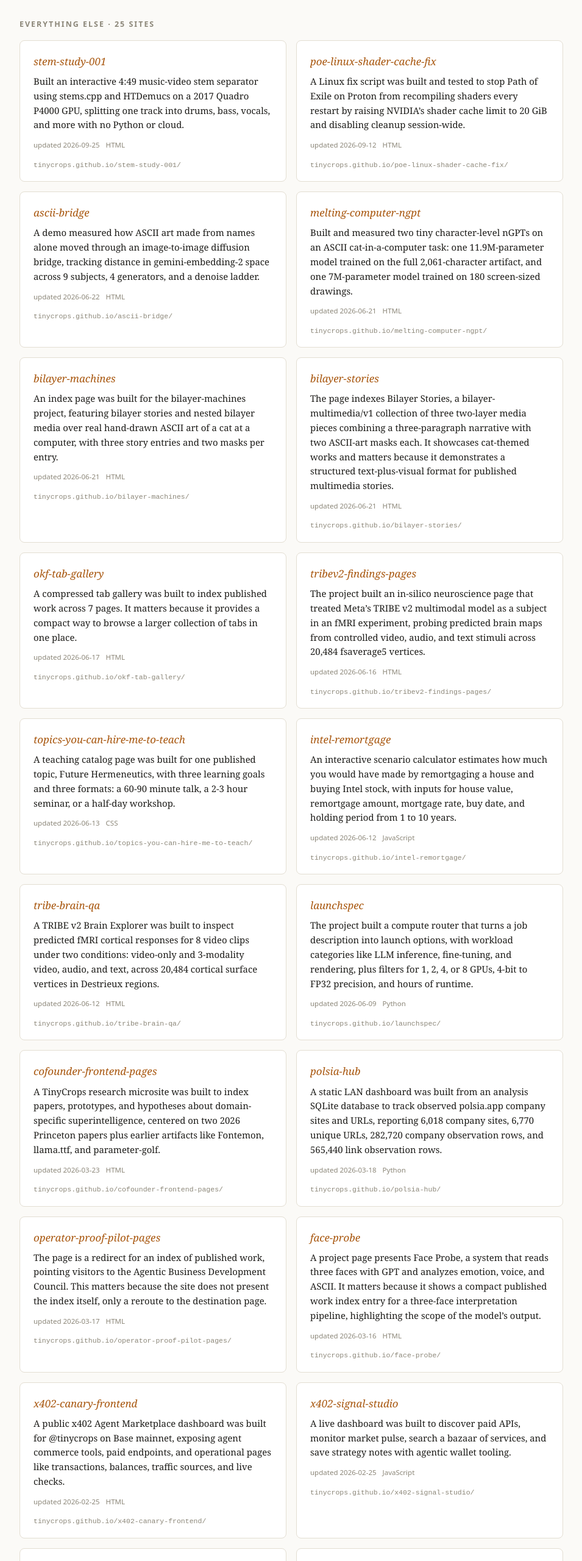
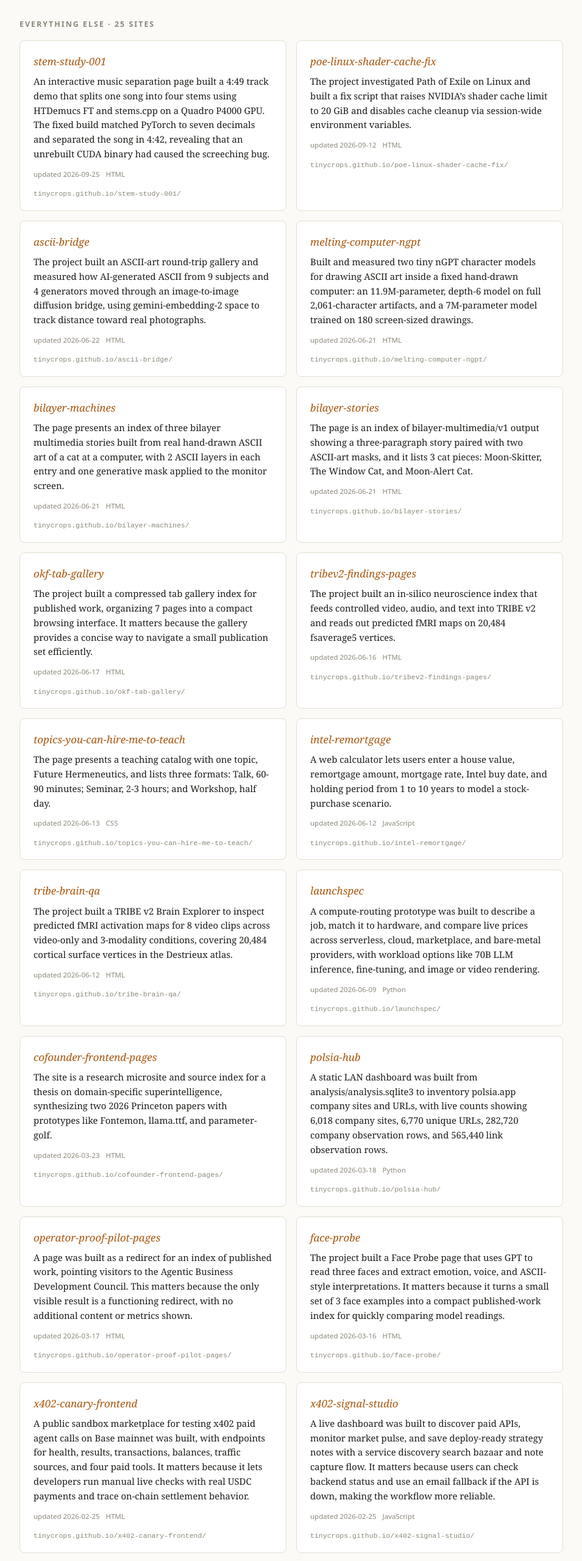
Before and after one commit to tinycrops/tinycrops-index, a plain HTML site: page frontend/index.html in a window 1280 px wide. Shown: the part 2140-4700 px from the top of the page at 61% size, without its empty margins (162-1117 px from the left). Drawn offline with Linux system fonts and the light colour scheme.

Commit message:
chore: regenerate index 2026-11-18

```diff
--- a/frontend/index.html
+++ b/frontend/index.html
@@ -143,155 +143,155 @@
 <div class="grid">
     <article class="card">
       <h3><a href="https://tinycrops.github.io/stem-study-001/" target="_blank" rel="noopener noreferrer">stem-study-001</a></h3>
-      <p>Built an interactive 4:49 music-video stem separator using stems.cpp and HTDemucs on a 2017 Quadro P4000 GPU, splitting one track into drums, bass, vocals, and more with no Python or cloud.</p>
+      <p>An interactive music separation page built a 4:49 track demo that splits one song into four stems using HTDemucs FT and stems.cpp on a Quadro P4000 GPU. The fixed build matched PyTorch to seven decimals and separated the song in 4:42, revealing that an unrebuilt CUDA binary had caused the screeching bug.</p>
       <div class="meta"><span>updated 2026-09-25</span><span>HTML</span></div>
       <a class="src" href="https://tinycrops.github.io/stem-study-001/" target="_blank" rel="noopener noreferrer">tinycrops.github.io/stem-study-001/</a>
     </article>
     <article class="card">
       <h3><a href="https://tinycrops.github.io/poe-linux-shader-cache-fix/" target="_blank" rel="noopener noreferrer">poe-linux-shader-cache-fix</a></h3>
-      <p>A Linux fix script was built and tested to stop Path of Exile on Proton from recompiling shaders every restart by raising NVIDIA’s shader cache limit to 20 GiB and disabling cleanup session-wide.</p>
+      <p>The project investigated Path of Exile on Linux and built a fix script that raises NVIDIA’s shader cache limit to 20 GiB and disables cache cleanup via session-wide environment variables.</p>
       <div class="meta"><span>updated 2026-09-12</span><span>HTML</span></div>
       <a class="src" href="https://tinycrops.github.io/poe-linux-shader-cache-fix/" target="_blank" rel="noopener noreferrer">tinycrops.github.io/poe-linux-shader-cache-fix/</a>
     </article>
     <article class="card">
       <h3><a href="https://tinycrops.github.io/ascii-bridge/" target="_blank" rel="noopener noreferrer">ascii-bridge</a></h3>
-      <p>A demo measured how ASCII art made from names alone moved through an image-to-image diffusion bridge, tracking distance in gemini-embedding-2 space across 9 subjects, 4 generators, and a denoise ladder.</p>
+      <p>The project built an ASCII-art round-trip gallery and measured how AI-generated ASCII from 9 subjects and 4 generators moved through an image-to-image diffusion bridge, using gemini-embedding-2 space to track distance toward real photographs.</p>
       <div class="meta"><span>updated 2026-06-22</span><span>HTML</span></div>
       <a class="src" href="https://tinycrops.github.io/ascii-bridge/" target="_blank" rel="noopener noreferrer">tinycrops.github.io/ascii-bridge/</a>
     </article>
     <article class="card">
       <h3><a href="https://tinycrops.github.io/melting-computer-ngpt/" target="_blank" rel="noopener noreferrer">melting-computer-ngpt</a></h3>
-      <p>Built and measured two tiny character-level nGPTs on an ASCII cat-in-a-computer task: one 11.9M-parameter model trained on the full 2,061-character artifact, and one 7M-parameter model trained on 180 screen-sized drawings.</p>
+      <p>Built and measured two tiny nGPT character models for drawing ASCII art inside a fixed hand-drawn computer: an 11.9M-parameter, depth-6 model on full 2,061-character artifacts, and a 7M-parameter model trained on 180 screen-sized drawings.</p>
       <div class="meta"><span>updated 2026-06-21</span><span>HTML</span></div>
       <a class="src" href="https://tinycrops.github.io/melting-computer-ngpt/" target="_blank" rel="noopener noreferrer">tinycrops.github.io/melting-computer-ngpt/</a>
     </article>
     <article class="card">
       <h3><a href="https://tinycrops.github.io/bilayer-machines/" target="_blank" rel="noopener noreferrer">bilayer-machines</a></h3>
-      <p>An index page was built for the bilayer-machines project, featuring bilayer stories and nested bilayer media over real hand-drawn ASCII art of a cat at a computer, with three story entries and two masks per entry.</p>
+      <p>The page presents an index of three bilayer multimedia stories built from real hand-drawn ASCII art of a cat at a computer, with 2 ASCII layers in each entry and one generative mask applied to the monitor screen.</p>
       <div class="meta"><span>updated 2026-06-21</span><span>HTML</span></div>
       <a class="src" href="https://tinycrops.github.io/bilayer-machines/" target="_blank" rel="noopener noreferrer">tinycrops.github.io/bilayer-machines/</a>
     </article>
     <article class="card">
       <h3><a href="https://tinycrops.github.io/bilayer-stories/" target="_blank" rel="noopener noreferrer">bilayer-stories</a></h3>
-      <p>The page indexes Bilayer Stories, a bilayer-multimedia/v1 collection of three two-layer media pieces combining a three-paragraph narrative with two ASCII-art masks each. It showcases cat-themed works and matters because it demonstrates a structured text-plus-visual format for published multimedia stories.</p>
+      <p>The page is an index of bilayer-multimedia/v1 output showing a three-paragraph story paired with two ASCII-art masks, and it lists 3 cat pieces: Moon-Skitter, The Window Cat, and Moon-Alert Cat.</p>
       <div class="meta"><span>updated 2026-06-21</span><span>HTML</span></div>
       <a class="src" href="https://tinycrops.github.io/bilayer-stories/" target="_blank" rel="noopener noreferrer">tinycrops.github.io/bilayer-stories/</a>
     </article>
     <article class="card">
       <h3><a href="https://tinycrops.github.io/okf-tab-gallery/" target="_blank" rel="noopener noreferrer">okf-tab-gallery</a></h3>
-      <p>A compressed tab gallery was built to index published work across 7 pages. It matters because it provides a compact way to browse a larger collection of tabs in one place.</p>
+      <p>The project built a compressed tab gallery index for published work, organizing 7 pages into a compact browsing interface. It matters because the gallery provides a concise way to navigate a small publication set efficiently.</p>
       <div class="meta"><span>updated 2026-06-17</span><span>HTML</span></div>
       <a class="src" href="https://tinycrops.github.io/okf-tab-gallery/" target="_blank" rel="noopener noreferrer">tinycrops.github.io/okf-tab-gallery/</a>
     </article>
     <article class="card">
       <h3><a href="https://tinycrops.github.io/tribev2-findings-pages/" target="_blank" rel="noopener noreferrer">tribev2-findings-pages</a></h3>
-      <p>The project built an in-silico neuroscience page that treated Meta’s TRIBE v2 multimodal model as a subject in an fMRI experiment, probing predicted brain maps from controlled video, audio, and text stimuli across 20,484 fsaverage5 vertices.</p>
+      <p>The project built an in-silico neuroscience index that feeds controlled video, audio, and text into TRIBE v2 and reads out predicted fMRI maps on 20,484 fsaverage5 vertices.</p>
       <div class="meta"><span>updated 2026-06-16</span><span>HTML</span></div>
       <a class="src" href="https://tinycrops.github.io/tribev2-findings-pages/" target="_blank" rel="noopener noreferrer">tinycrops.github.io/tribev2-findings-pages/</a>
     </article>
     <article class="card">
       <h3><a href="https://tinycrops.github.io/topics-you-can-hire-me-to-teach/" target="_blank" rel="noopener noreferrer">topics-you-can-hire-me-to-teach</a></h3>
-      <p>A teaching catalog page was built for one published topic, Future Hermeneutics, with three learning goals and three formats: a 60-90 minute talk, a 2-3 hour seminar, or a half-day workshop.</p>
+      <p>The page presents a teaching catalog with one topic, Future Hermeneutics, and lists three formats: Talk, 60-90 minutes; Seminar, 2-3 hours; and Workshop, half day.</p>
       <div class="meta"><span>updated 2026-06-13</span><span>CSS</span></div>
       <a class="src" href="https://tinycrops.github.io/topics-you-can-hire-me-to-teach/" target="_blank" rel="noopener noreferrer">tinycrops.github.io/topics-you-can-hire-me-to-teach/</a>
     </article>
     <article class="card">
       <h3><a href="https://tinycrops.github.io/intel-remortgage/" target="_blank" rel="noopener noreferrer">intel-remortgage</a></h3>
-      <p>An interactive scenario calculator estimates how much you would have made by remortgaging a house and buying Intel stock, with inputs for house value, remortgage amount, mortgage rate, buy date, and holding period from 1 to 10 years.</p>
+      <p>A web calculator lets users enter a house value, remortgage amount, mortgage rate, Intel buy date, and holding period from 1 to 10 years to model a stock-purchase scenario.</p>
       <div class="meta"><span>updated 2026-06-12</span><span>JavaScript</span></div>
       <a class="src" href="https://tinycrops.github.io/intel-remortgage/" target="_blank" rel="noopener noreferrer">tinycrops.github.io/intel-remortgage/</a>
     </article>
     <article class="card">
       <h3><a href="https://tinycrops.github.io/tribe-brain-qa/" target="_blank" rel="noopener noreferrer">tribe-brain-qa</a></h3>
-      <p>A TRIBE v2 Brain Explorer was built to inspect predicted fMRI cortical responses for 8 video clips under two conditions: video-only and 3-modality video, audio, and text, across 20,484 cortical surface vertices in Destrieux regions.</p>
+      <p>The project built a TRIBE v2 Brain Explorer to inspect predicted fMRI activation maps for 8 video clips across video-only and 3-modality conditions, covering 20,484 cortical surface vertices in the Destrieux atlas.</p>
       <div class="meta"><span>updated 2026-06-12</span><span>HTML</span></div>
       <a class="src" href="https://tinycrops.github.io/tribe-brain-qa/" target="_blank" rel="noopener noreferrer">tinycrops.github.io/tribe-brain-qa/</a>
     </article>
     <article class="card">
       <h3><a href="https://tinycrops.github.io/launchspec/" target="_blank" rel="noopener noreferrer">launchspec</a></h3>
-      <p>The project built a compute router that turns a job description into launch options, with workload categories like LLM inference, fine-tuning, and rendering, plus filters for 1, 2, 4, or 8 GPUs, 4-bit to FP32 precision, and hours of runtime.</p>
+      <p>A compute-routing prototype was built to describe a job, match it to hardware, and compare live prices across serverless, cloud, marketplace, and bare-metal providers, with workload options like 70B LLM inference, fine-tuning, and image or video rendering.</p>
       <div class="meta"><span>updated 2026-06-09</span><span>Python</span></div>
       <a class="src" href="https://tinycrops.github.io/launchspec/" target="_blank" rel="noopener noreferrer">tinycrops.github.io/launchspec/</a>
     </article>
     <article class="card">
       <h3><a href="https://tinycrops.github.io/cofounder-frontend-pages/" target="_blank" rel="noopener noreferrer">cofounder-frontend-pages</a></h3>
-      <p>A TinyCrops research microsite was built to index papers, prototypes, and hypotheses about domain-specific superintelligence, centered on two 2026 Princeton papers plus earlier artifacts like Fontemon, llama.ttf, and parameter-golf.</p>
+      <p>The site is a research microsite and source index for a thesis on domain-specific superintelligence, synthesizing two 2026 Princeton papers with prototypes like Fontemon, llama.ttf, and parameter-golf.</p>
       <div class="meta"><span>updated 2026-03-23</span><span>HTML</span></div>
       <a class="src" href="https://tinycrops.github.io/cofounder-frontend-pages/" target="_blank" rel="noopener noreferrer">tinycrops.github.io/cofounder-frontend-pages/</a>
     </article>
     <article class="card">
       <h3><a href="https://tinycrops.github.io/polsia-hub/" target="_blank" rel="noopener noreferrer">polsia-hub</a></h3>
-      <p>A static LAN dashboard was built from an analysis SQLite database to track observed polsia.app company sites and URLs, reporting 6,018 company sites, 6,770 unique URLs, 282,720 company observation rows, and 565,440 link observation rows.</p>
+      <p>A static LAN dashboard was built from analysis/analysis.sqlite3 to inventory polsia.app company sites and URLs, with live counts showing 6,018 company sites, 6,770 unique URLs, 282,720 company observation rows, and 565,440 link observation rows.</p>
       <div class="meta"><span>updated 2026-03-18</span><span>Python</span></div>
       <a class="src" href="https://tinycrops.github.io/polsia-hub/" target="_blank" rel="noopener noreferrer">tinycrops.github.io/polsia-hub/</a>
     </article>
     <article class="card">
       <h3><a href="https://tinycrops.github.io/operator-proof-pilot-pages/" target="_blank" rel="noopener noreferrer">operator-proof-pilot-pages</a></h3>
-      <p>The page is a redirect for an index of published work, pointing visitors to the Agentic Business Development Council. This matters because the site does not present the index itself, only a reroute to the destination page.</p>
+      <p>A page was built as a redirect for an index of published work, pointing visitors to the Agentic Business Development Council. This matters because the only visible result is a functioning redirect, with no additional content or metrics shown.</p>
       <div class="meta"><span>updated 2026-03-17</span><span>HTML</span></div>
       <a class="src" href="https://tinycrops.github.io/operator-proof-pilot-pages/" target="_blank" rel="noopener noreferrer">tinycrops.github.io/operator-proof-pilot-pages/</a>
     </article>
     <article class="card">
       <h3><a href="https://tinycrops.github.io/face-probe/" target="_blank" rel="noopener noreferrer">face-probe</a></h3>
-      <p>A project page presents Face Probe, a system that reads three faces with GPT and analyzes emotion, voice, and ASCII. It matters because it shows a compact published work index entry for a three-face interpretation pipeline, highlighting the scope of the model’s output.</p>
+      <p>The project built a Face Probe page that uses GPT to read three faces and extract emotion, voice, and ASCII-style interpretations. It matters because it turns a small set of 3 face examples into a compact published-work index for quickly comparing model readings.</p>
       <div class="meta"><span>updated 2026-03-16</span><span>HTML</span></div>
       <a class="src" href="https://tinycrops.github.io/face-probe/" target="_blank" rel="noopener noreferrer">tinycrops.github.io/face-probe/</a>
     </article>
     <article class="card">
       <h3><a href="https://tinycrops.github.io/x402-canary-frontend/" target="_blank" rel="noopener noreferrer">x402-canary-frontend</a></h3>
-      <p>A public x402 Agent Marketplace dashboard was built for @tinycrops on Base mainnet, exposing agent commerce tools, paid endpoints, and operational pages like transactions, balances, traffic sources, and live checks.</p>
+      <p>A public sandbox marketplace for testing x402 paid agent calls on Base mainnet was built, with endpoints for health, results, transactions, balances, traffic sources, and four paid tools. It matters because it lets developers run manual live checks with real USDC payments and trace on-chain settlement behavior.</p>
       <div class="meta"><span>updated 2026-02-25</span><span>HTML</span></div>
       <a class="src" href="https://tinycrops.github.io/x402-canary-frontend/" target="_blank" rel="noopener noreferrer">tinycrops.github.io/x402-canary-frontend/</a>
     </article>
     <article class="card">
       <h3><a href="https://tinycrops.github.io/x402-signal-studio/" target="_blank" rel="noopener noreferrer">x402-signal-studio</a></h3>
-      <p>A live dashboard was built to discover paid APIs, monitor market pulse, search a bazaar of services, and save strategy notes with agentic wallet tooling.</p>
+      <p>A live dashboard was built to discover paid APIs, monitor market pulse, and save deploy-ready strategy notes with a service discovery search bazaar and note capture flow. It matters because users can check backend status and use an email fallback if the API is down, making the workflow more reliable.</p>
       <div class="meta"><span>updated 2026-02-25</span><span>JavaScript</span></div>
       <a class="src" href="https://tinycrops.github.io/x402-signal-studio/" target="_blank" rel="noopener noreferrer">tinycrops.github.io/x402-signal-studio/</a>
     </article>
     <article class="card">
       <h3><a href="https://tinycrops.github.io/market-studio/" target="_blank" rel="noopener noreferrer">market-studio</a></h3>
-      <p>Built a market-studio web interface for submitting ingestion jobs from a single URL, a profile URL, or a list of video URLs, with controls for max videos, max per page, and max total. It also includes a job queue, job log, uploader library, and refresh actions, helping users manage and track batch content ingestion.</p>
+      <p>A web app was built to submit ingestion jobs for single URLs, pages or profiles, and lists of video URLs, with controls for max videos, max per page, and max total. It also includes a job queue and library view with refresh and uploader filtering, making it easier to batch, monitor, and organize published content.</p>
       <div class="meta"><span>updated 2026-02-19</span><span>Python</span></div>
       <a class="src" href="https://tinycrops.github.io/market-studio/" target="_blank" rel="noopener noreferrer">tinycrops.github.io/market-studio/</a>
     </article>
     <article class="card">
       <h3><a href="https://tinycrops.github.io/pain-to-page/" target="_blank" rel="noopener noreferrer">pain-to-page</a></h3>
-      <p>It built a beta tool that turns social links from TikTok, X, YouTube Shorts, and Facebook into a pain-point brief and landing page draft in 10 minutes.</p>
+      <p>Built a beta tool that turns TikTok, X, YouTube Shorts, and Facebook links into a pain-point brief and landing page draft in about 10 minutes.</p>
       <div class="meta"><span>updated 2026-02-19</span><span>HTML</span></div>
       <a class="src" href="https://tinycrops.github.io/pain-to-page/" target="_blank" rel="noopener noreferrer">tinycrops.github.io/pain-to-page/</a>
     </article>
     <article class="card">
       <h3><a href="https://tinycrops.github.io/pain-to-page-frontend/" target="_blank" rel="noopener noreferrer">pain-to-page-frontend</a></h3>
-      <p>The page presents a beta waitlist for a tool that turns 5 to 20 social posts into a pain-point brief and landing page draft in under 10 minutes, using language from TikTok, X, Shorts, and Facebook.</p>
+      <p>A beta waitlist page was built for a tool that turns 5 to 20 social links into a pain-point brief and landing page draft in under 10 minutes. It targets solo agencies, consultants, and small SaaS teams, and offers 20 beta spots to validate TikTok-first messaging from real customer language.</p>
       <div class="meta"><span>updated 2026-02-18</span><span>HTML</span></div>
       <a class="src" href="https://tinycrops.github.io/pain-to-page-frontend/" target="_blank" rel="noopener noreferrer">tinycrops.github.io/pain-to-page-frontend/</a>
     </article>
     <article class="card">
       <h3><a href="https://tinycrops.github.io/poe-memory-market-onboarding-site/" target="_blank" rel="noopener noreferrer">poe-memory-market-onboarding-site</a></h3>
-      <p>Built a Path of Exile onboarding page for character-first build intelligence with two steps: submit account and realm, then choose a character from a newest-first list, with preview, lookup, and follow-up contact options.</p>
+      <p>Built a Path of Exile “Memory+Market” onboarding flow that asks for account and realm in step 1, then lets users choose a character from a newest-first list in step 2, with preview and follow-up options.</p>
       <div class="meta"><span>updated 2026-02-18</span><span>CSS</span></div>
       <a class="src" href="https://tinycrops.github.io/poe-memory-market-onboarding-site/" target="_blank" rel="noopener noreferrer">tinycrops.github.io/poe-memory-market-onboarding-site/</a>
     </article>
     <article class="card">
       <h3><a href="https://tinycrops.github.io/agibox/" target="_blank" rel="noopener noreferrer">agibox</a></h3>
-      <p>The page built a pricing and comparison index for high-performance workstation parts and three sample configurations, covering Xeon CPUs, 48 GB Ada GPUs, 256 GB ECC RAM, storage, and motherboard options.</p>
+      <p>The page compares three high-performance workstation builds using Xeon 8558 or 8468H CPUs, RTX 6000 Ada or RTX A6000 Ada GPUs, and 256 GB ECC RAM, with sample totals from $15,281 to $65,714.</p>
       <div class="meta"><span>updated 2025-06-26</span><span>HTML</span></div>
       <a class="src" href="https://tinycrops.github.io/agibox/" target="_blank" rel="noopener noreferrer">tinycrops.github.io/agibox/</a>
     </article>
     <article class="card">
       <h3><a href="https://tinycrops.github.io/blog/" target="_blank" rel="noopener noreferrer">blog</a></h3>
-      <p>An MkDocs-generated blog site was built as an index for Matthew’s published writing, including a homepage, search, previous/next navigation, and project layout documentation. It matters because it organizes his work into a searchable, navigable archive that makes his posts easier to find and revisit.</p>
+      <p>A personal blog index page was built with navigation, search, and documentation-style sections. It organizes Matthew’s writing and project layout using MkDocs, helping visitors browse published work and site content efficiently.</p>
       <div class="meta"><span>updated 2024-01-14</span><span>JavaScript</span></div>
       <a class="src" href="https://tinycrops.github.io/blog/" target="_blank" rel="noopener noreferrer">tinycrops.github.io/blog/</a>
     </article>
     <article class="card">
       <h3><a href="https://tinycrops.github.io/MeDott29.github.io/" target="_blank" rel="noopener noreferrer">MeDott29.github.io</a></h3>
-      <p>A GitHub Pages site was built as an index of someone’s published work, but the provided page content contains only the repository name. The visible result is essentially a placeholder page, so its practical value is just as a landing point for the project’s publications.</p>
+      <p>A GitHub Pages site was built as an index for the published work associated with the MeDott29.github.io repository. It serves as a simple catalog page, but the provided content contains no actual items, counts, or measured results beyond the repository name.</p>
       <div class="meta"><span>updated 2024-01-14</span></div>
       <a class="src" href="https://tinycrops.github.io/MeDott29.github.io/" target="_blank" rel="noopener noreferrer">tinycrops.github.io/MeDott29.github.io/</a>
     </article></div>
-<footer>Auto-summarized 17 November 2026 by gpt-5.4-mini from live page content.
+<footer>Auto-summarized 18 November 2026 by gpt-5.4-mini from live page content.
 Selected work and positioning are hand-written in <code>curated.json</code>;
 everything else is generated. Index refreshes nightly and on publish.</footer>
 </div>
```
